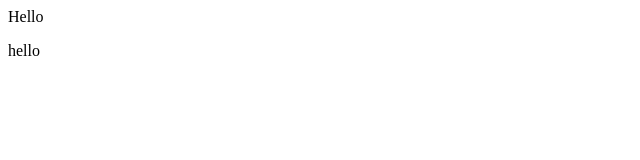
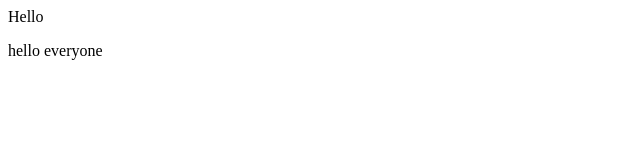
Before and after one commit to arshaaymehr-ui/Demo, a plain HTML site: page index.html in a window 1280 px wide. Shown: the full height of the page, 0-640 px from the left. Drawn offline with Linux system fonts and the light colour scheme.

Commit message:
updating index.html

```diff
--- a/index.html
+++ b/index.html
@@ -1,2 +1,2 @@
 <div>Hello</div>
-<p>hello</p>
+<p>hello everyone</p>
```
